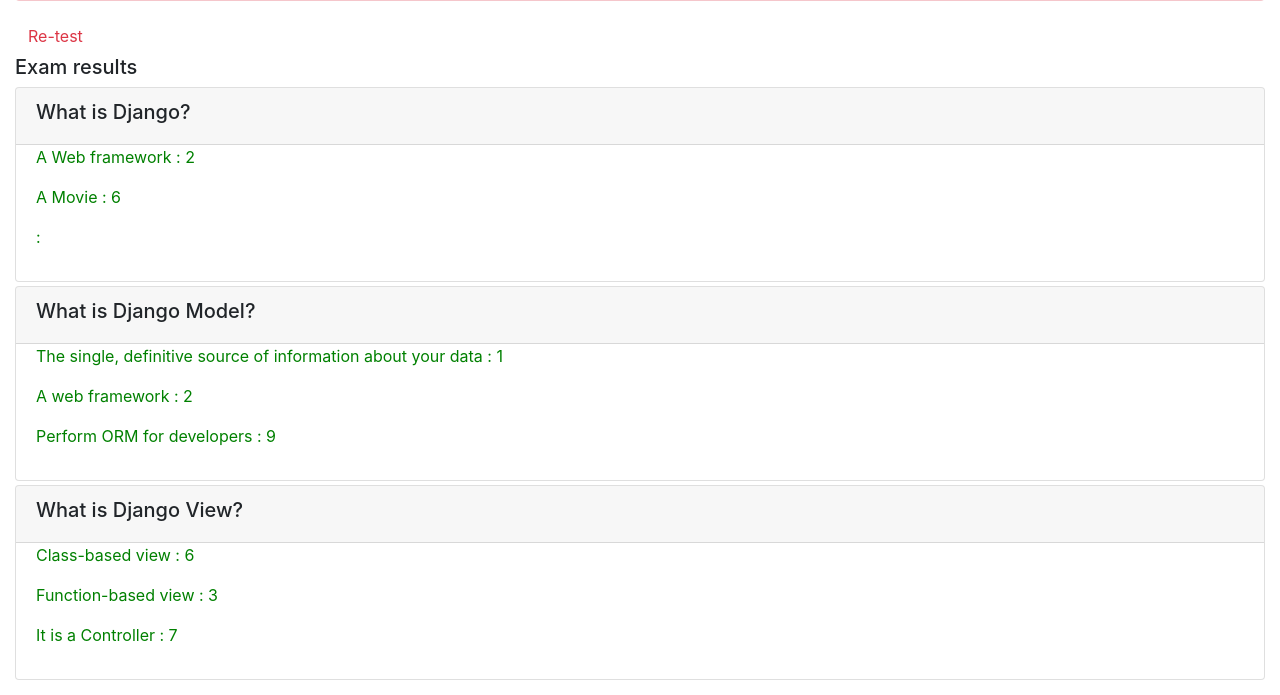
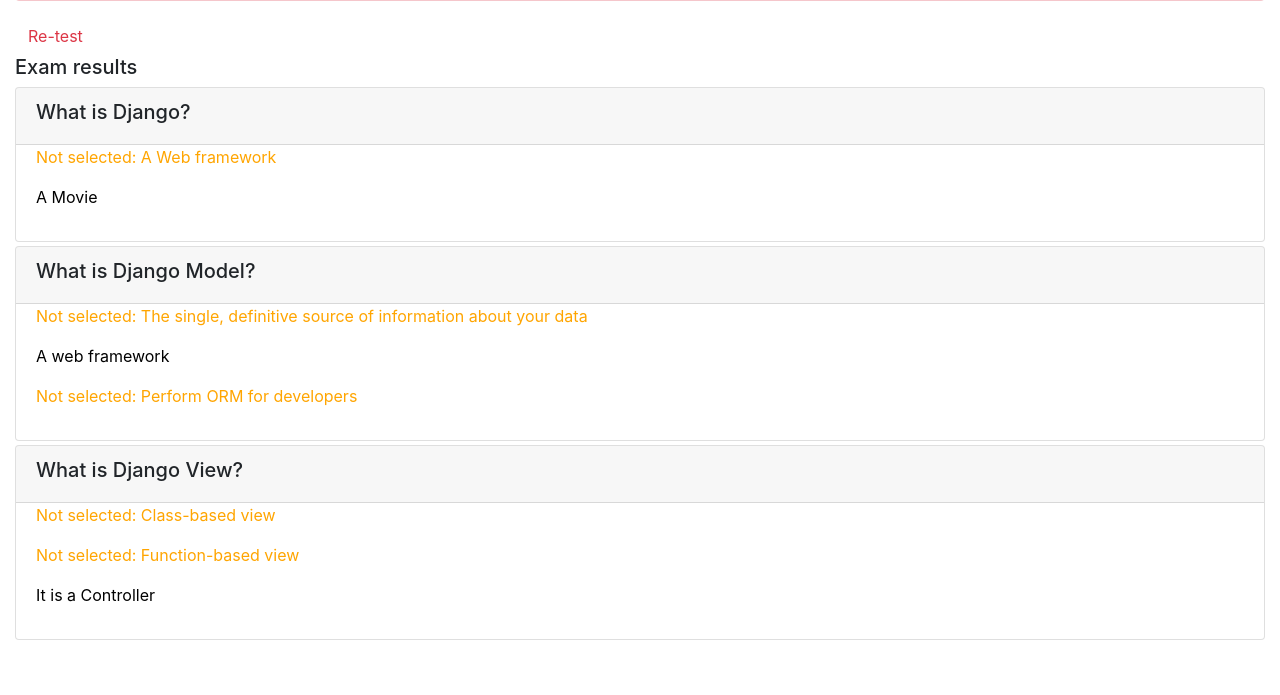
Before and after one commit to jl052/Django_assignment, a Django app: page /onlinecourse/course/1/submission/1/result/ in a window 1280 px wide. Shown: the part 105-800 px from the top of the page. Run offline with Django 3.2, Linux system fonts and the light colour scheme; data comes from the database, SQL or seed files in the repository; both versions use the stored data as it was after the commit; some libraries are stand-ins or nearby versions.

Commit message:
finish with colour

```diff
--- a/onlinecourse/models.py
+++ b/onlinecourse/models.py
@@ -114,14 +114,6 @@
     def is_get_score(self, selected_ids):
         all_answers = self.choice_set.filter(is_correct=True).count()
         selected_correct = self.choice_set.filter(is_correct=True, id__in=selected_ids).count()
-        #print("Model_answer",self.choice_set.filter(is_correct=True))
-        #print("Selected right",self.choice_set.filter(is_correct=True, id__in=selected_ids))
-        #print("all ans count:",all_answers)
-        #print("selected correct count", selected_correct)
-        #print("Your choice",selected_ids[:])
-        my_choice=self.choice_set.filter(id__in=selected_ids)
-        #print("Test:",self.choice_set.filter(id__in=selected_ids))
-
         if all_answers == selected_correct:
             return True
         else:
--- a/onlinecourse/templates/onlinecourse/exam_result_bootstrap.html
+++ b/onlinecourse/templates/onlinecourse/exam_result_bootstrap.html
@@ -58,9 +58,11 @@
                 <div class="form-group">
                     {% for in1,in2 in item2 %}
                         <div class="form-check">
+                            {% if in1%}
                             <label class="form-check-label">
-                                    <p style="color:{{colourful}}">{{in1}} : {{in2}}</p>
+                                    <p style="color:{{in2}}">{{in1}}</p>
                             </label><br>
+                            {%endif%}
                         </div>
                     {% endfor %}
                 </div>
--- a/onlinecourse/views.py
+++ b/onlinecourse/views.py
@@ -150,22 +150,19 @@
         # For each selected choice, check if it is a correct answer or not
         # Calculate the total score
 def show_exam_result(request, course_id, submission_id):
-    #print(submission_id)
     user = request.user
     course = get_object_or_404(Course, pk=course_id)
     submission = get_object_or_404(Submission, pk=submission_id)
     answer=submission.choices.all()  ## This line returns "<QuerySet [<Choice: Choice object (1)>, <Choice: Choice object (2)>]>"
     full_score,score=0,0
     for q in course.question_set.all():
-        #print("outside Model Ans",q.choice_set.filter(is_correct=True))
-        #print("outside Your Choice",q.choice_set.filter(id__in=answer))
+        #print("Model Ans",q.choice_set.filter(is_correct=True))
+        #print("Your Choice",q.choice_set.filter(id__in=answer))
         if q.is_get_score(answer):
             score+=q.grade
         full_score+=q.grade
-        #print(score,"/",full_score)
     grade=score/full_score*100
-    #print(answer[:])
-    #course.question.choice_set.filter(is_correct=True)
+
 
     context = {}
     context['total_score']=int(grade)
@@ -181,7 +178,6 @@
     length=0
     n=1
     for i in course.question_set.all():
-        #text="Q"+str(n)
         item1.append(i.question_text)
         n+=1
         length=max(length,(len(i.choice_set.all())))
@@ -189,34 +185,21 @@
         b=[""]*length
         c=[""]*length
         for j in i.choice_set.all():
-            #text2="C"+str(n2)+"_"+str(n-1)##Choice_text here
             b[n2-1]=j.choice_text
-            c[n2-1]=random.randint(1, 9)##Colour Text here
+            if j.is_correct and j in i.choice_set.filter(id__in=answer):
+                b[n2-1]="Correct answer: "+j.choice_text
+                c[n2-1]="green"
+            elif j.is_correct and j not in i.choice_set.filter(id__in=answer):
+                b[n2-1]="Not selected: "+j.choice_text
+                c[n2-1]="orange"
+            else:
+                c[n2-1]="black"
             n2+=1
         d=list(zip(b,c))
         item2.append(d)
-    #print(item1)
-    #print(item2)
     item_master=list(zip(item1,item2))
-    #print(len(list(item_master)))
-    for i1 in list(item_master):
-        pass
-        #print(i1[0])
-        for i2 in i1[1]:
-        #    print("Choice inside",i2)
-            pass
-    b = ["C1","C2","C3"]
-    c = [1,2,3]
-    x = list(zip(b, c)) #or even zip 3 or more
-    y = zip(item1,x)
-    print(x)
-    print("\n",item_master[0])
-    context['liste']=x
     context['item_master']=item_master
-    context['colourful']="green"
-    #print(list(y))
     #use the tuple() or list() function to display a readable version of the result:
-    #print(list(x))
     #use function to determine colour and match question text to it.
     #this list should contain For example:
     #1:["green","green","black"]
```
Also changed, not shown: db.sqlite3.
